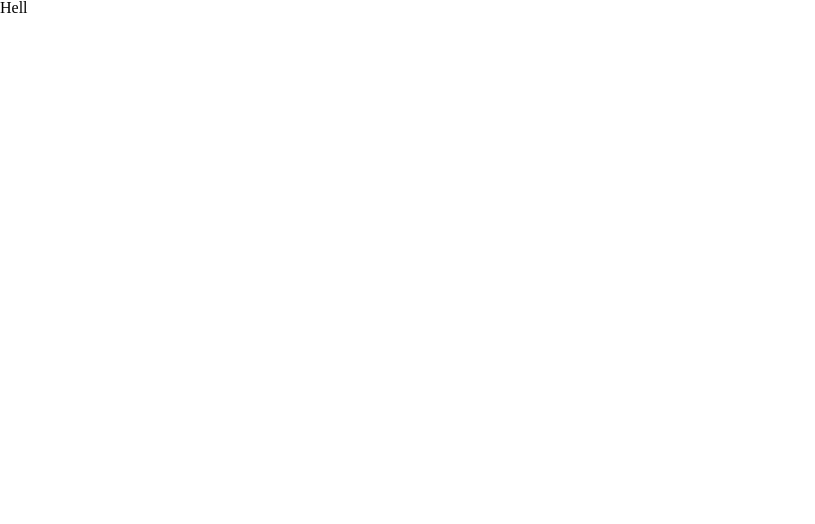
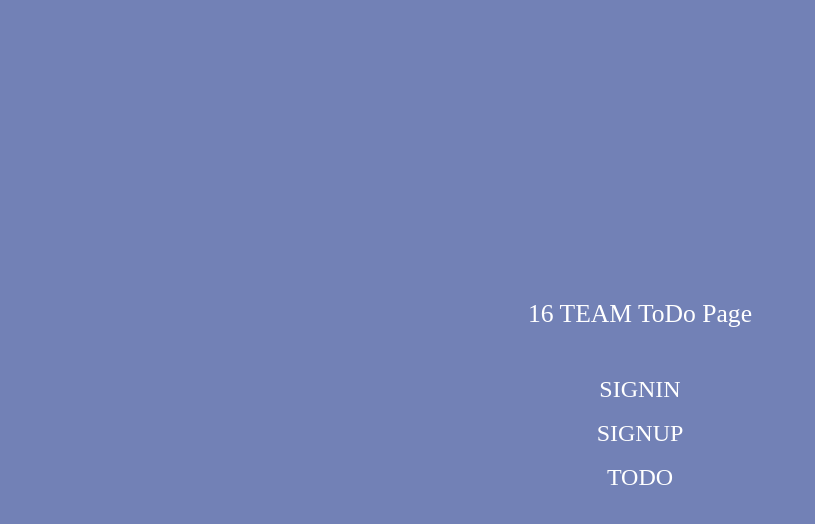
Before and after one commit to seongminn/pre-onboarding-11th-1-16, a React (Create React App) app: page / in a window 1280 px wide. Shown: the top 524 px of the page, without its empty margins (0-815 px from the left). Built offline with nearby package versions, Linux system fonts and the light colour scheme.

Commit message:
:art: Style : Home Page
home page 스타일설정

```diff
--- a/src/pages/home/index.tsx
+++ b/src/pages/home/index.tsx
@@ -1,7 +1,32 @@
-import React from 'react';
+import styled from '@emotion/styled';
+import { Link } from 'react-router-dom';
+
+import { PATH } from '@/constants/path';
+import { Section } from '@/styles/register';
 
 const Home = () => {
-  return <div>Hell</div>;
+  return (
+    <HomeSection>
+      <h1>16 TEAM ToDo Page</h1>
+      <Link to={PATH.SIGNIN}>SIGNIN</Link>
+      <Link to={PATH.SIGNUP}>SIGNUP</Link>
+      <Link to={PATH.TODO}>TODO</Link>
+    </HomeSection>
+  );
 };
 
+const HomeSection = styled(Section)`
+  display: flex;
+  flex-direction: column;
+  h1 {
+    font-size: 1.6em;
+  }
+  a {
+    margin: 10px auto;
+    &:first-of-type {
+      margin-top: 50px;
+    }
+  }
+`;
+
 export default Home;
--- a/src/styles/reset.ts
+++ b/src/styles/reset.ts
@@ -129,4 +129,12 @@ export const reset = css`
     border-collapse: collapse;
     border-spacing: 0;
   }
+  a {
+    color: inherit;
+    text-decoration: none;
+    font-size: 1.5em;
+    &:hover {
+      color: rgba(0, 0, 0, 0.5);
+    }
+  }
 `;
```
